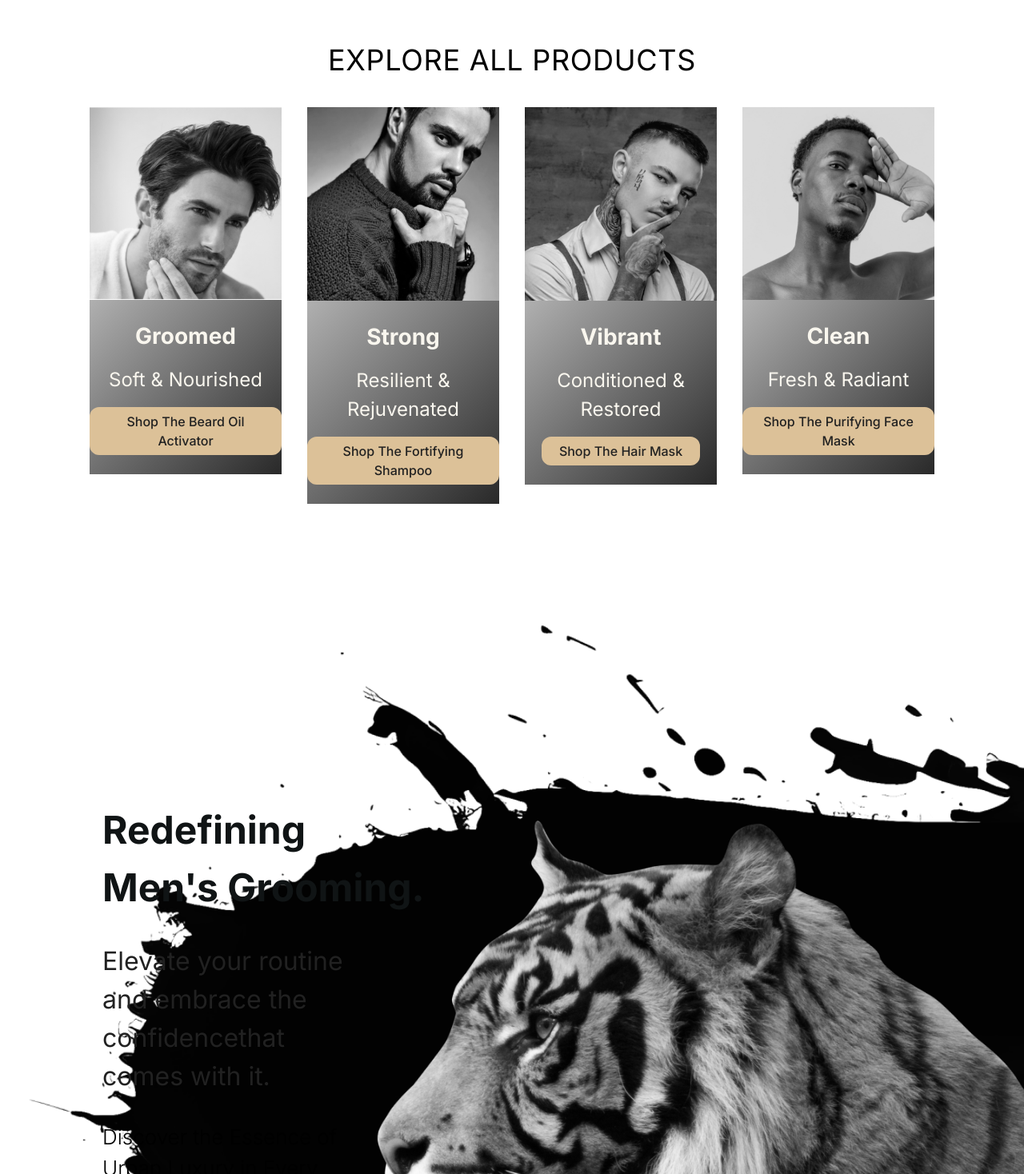
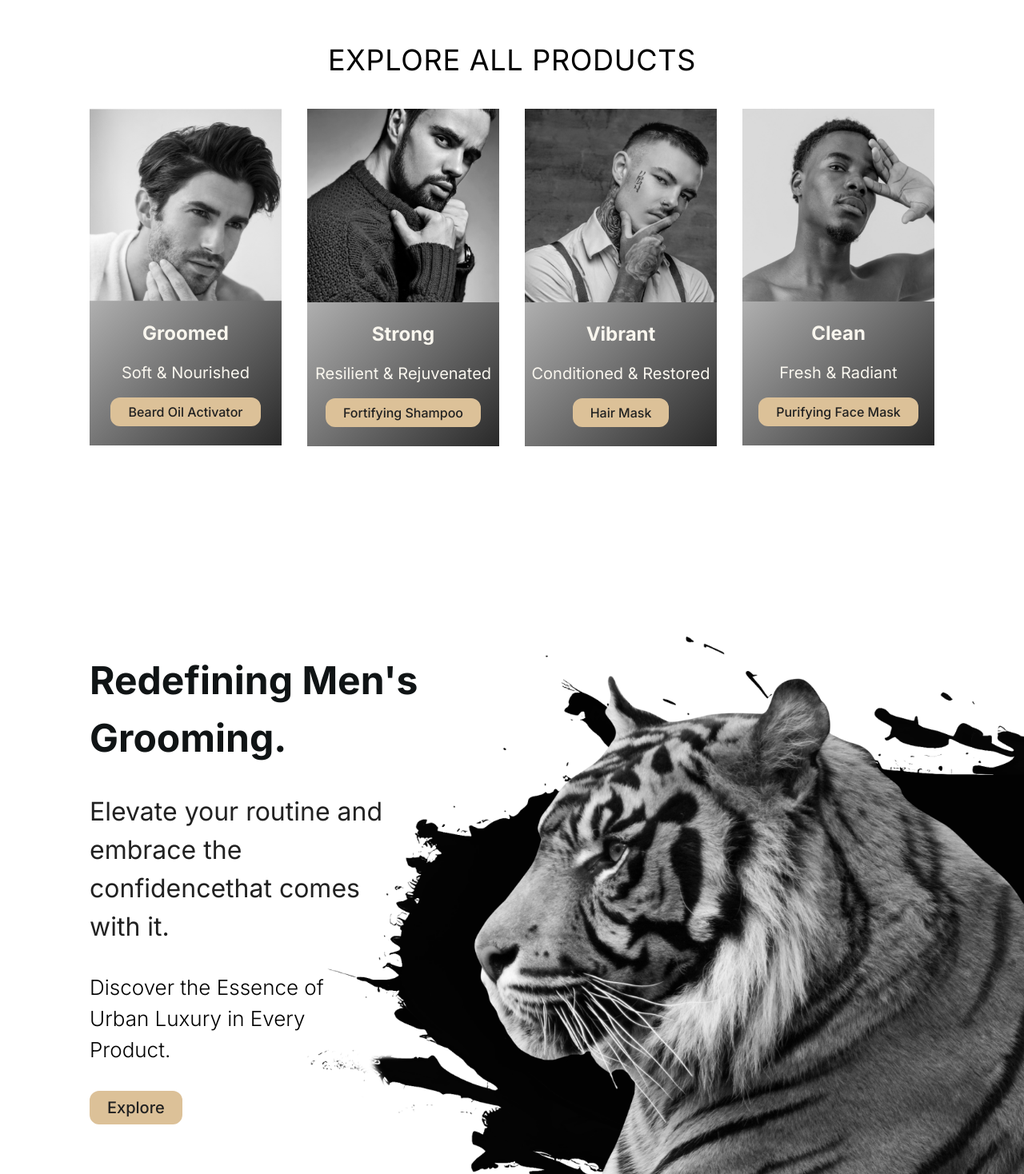
Before and after one commit to mykhail-druz/lacrim, a Next.js app: page / in a window 1280 px wide. Shown: the part 2062-3530 px from the top of the page at 80% size. Built offline with nearby package versions, Linux system fonts and the light colour scheme.

Commit message:
Add a lot of responsiveness

```diff
--- a/src/components/AboutUs/AboutUs.tsx
+++ b/src/components/AboutUs/AboutUs.tsx
@@ -70,7 +70,7 @@ export const AboutUs = () => {
             and confidence within your own skin.
           </p>
           <div>
-            <Button fontSize="20px" buttonColor="beige" href="#">
+            <Button fontSize="20px" buttonColor="beige" href="/products">
               Visit our store
             </Button>
           </div>
--- a/src/components/ComingSoon/ComingSoon.tsx
+++ b/src/components/ComingSoon/ComingSoon.tsx
@@ -10,7 +10,7 @@ export const ComingSoon = () => {
         <p className={`${styles.description}`}>summer collection</p>
         <div>
           {" "}
-          <Button fontSize="16px" buttonColor="black" href="#">
+          <Button fontSize="16px" buttonColor="black" href="/upcoming">
             Discover
           </Button>
         </div>
--- a/src/components/Footer/Footer.module.css
+++ b/src/components/Footer/Footer.module.css
@@ -1,5 +1,5 @@
 .footer{
-    @apply w-full bg-black lg:h-[400px] lg:space-y-0 space-y-8 px-8 lg:px-32 grid grid-cols-1 lg:grid-cols-3 py-16;
+    @apply w-full bg-black  lg:space-y-0 space-y-8 px-8 xl:px-8 2xl:px-32 grid grid-cols-1 lg:grid-cols-3 py-16;
 }
 .title{
     @apply text-[34px] font-bold text-white;
@@ -38,7 +38,7 @@
     @apply text-white text-[24px]
 }
 .newsletter__block{
-    @apply space-y-1;
+    @apply w-full sm:w-1/2 md:w-1/2 lg:w-full space-y-1;
 }
 .desc__form{
     @apply text-[16px] text-white
--- a/src/components/HeroBanner/HeroBanner.tsx
+++ b/src/components/HeroBanner/HeroBanner.tsx
@@ -114,7 +114,7 @@ export const HeroBanner = () => {
 
                   <p className="lg:text-[24px] text-white">{slideImage.desc}</p>
                 </div>
-                <Button href={""} buttonColor={"beige"} fontSize={"18"}>
+                <Button href={"/products"} buttonColor={"beige"} fontSize={"18"}>
                   Discover
                 </Button>
               </div>
--- a/src/components/Redefining/Redefining.module.css
+++ b/src/components/Redefining/Redefining.module.css
@@ -1,18 +1,31 @@
 .section {
-  @apply px-8 py-16 md:px-32 md:py-32 w-full flex flex-col justify-center;
+  @apply px-8 md:px-16 lg:px-24 xl:px-28 2xl:px-32 py-12 xl:py-16 2xl:py-32 w-full flex flex-col justify-center;
   background-image: url("/images/home/tiger.png"), url("/images/home/brush.png");
   background-position: right bottom, right bottom;
   background-repeat: no-repeat, no-repeat;
   background-size: contain, contain;
-  min-height: 1080px;
+  min-height: 850px;
 }
 
-@media (max-width: 639px) {
-    .section {
-      background-image: none;
-      min-height: 600px;
-    }
+@media (max-width: 1700px) {
+  .section {
+    background-size: 80%, 65%;
   }
+}
+
+@media (max-width: 1600px) {
+  .section {
+    background-size: 85%, 70%;
+  }
+}
+
+/* Удаление фоновых изображений на экранах меньше 640px */
+@media (max-width: 760px) {
+  .section {
+    background-image: none;
+    min-height: 600px;
+  }
+}
 
 .container {
   @apply flex flex-col space-y-4 md:space-y-8 w-full md:w-[50%] lg:w-[40%];
--- a/src/components/Redefining/Redefining.tsx
+++ b/src/components/Redefining/Redefining.tsx
@@ -6,14 +6,14 @@ export const Redefining = () => {
     <section className={styles.section}>
       <div className={styles.container}>
         <h1 className={`${styles.title}`}>Redefining men&apos;s grooming.</h1>
-        <h2 className={`${styles.subtitle} w-full md:w-[90%] lg:w-[80%]`}>
+        <h2 className={`${styles.subtitle} w-full lg:w-full xl:w-[95%] 2xl:w-[80%]`}>
           Elevate your routine and embrace the confidencethat comes with it.
         </h2>
         <p className={`${styles.description} w-full md:w-[85%] lg:w-[75%]`}>
           Discover the Essence of Urban Luxury in Every Product.
         </p>
         <div>
-          <Button fontSize="20px" buttonColor="beige" href="#">
+          <Button fontSize="20px" buttonColor="beige" href="/products">
             Explore
           </Button>
         </div>
--- a/src/components/UrbanMan/Card.tsx
+++ b/src/components/UrbanMan/Card.tsx
@@ -22,18 +22,20 @@ export const Card: React.FC<CardProps> = ({
   return (
     <div className={styles.card}>
       {image && (
-        <Image src={image} alt={title || ""} width={350} height={450} />
+        <Image className="translate-y-[2px]" src={image} alt={title || ""} width={350} height={450} />
       )}
       <div className={styles.text__container}>
         {title && <h2 className={styles.card__title}>{title}</h2>}
         {description && (
           <p className={styles.card__description}>{description}</p>
         )}
+        <div>
         {buttonText && (
           <Button fontSize="16px" buttonColor="beige" href={href}>
             {buttonText}
           </Button>
         )}
+        </div>
       </div>
     </div>
   );
--- a/src/components/UrbanMan/UrbanMan.module.css
+++ b/src/components/UrbanMan/UrbanMan.module.css
@@ -7,25 +7,27 @@
 }
 
 .title {
-  @apply capitalize font-bold text-[36px] md:text-[48px];
+  @apply capitalize font-bold text-[30px] md:text-[48px];
   letter-spacing: 0.05em;
 }
 
 .subtitle {
-  @apply uppercase font-normal text-[24px] md:text-[36px];
+  @apply uppercase font-normal text-[22px] md:text-[36px];
   letter-spacing: 0.02em;
 }
 
 .card__container {
-  @apply flex flex-col md:flex-row space-y-8 md:space-y-0 space-x-0 md:space-x-0 lg:space-x-8;
+  @apply flex flex-col space-y-8 md:grid md:grid-cols-2 md:gap-8 lg:gap-12 xl:gap-0 md:space-y-0 md:space-x-0 lg:grid-cols-2 lg:space-x-0 xl:flex xl:flex-row xl:space-y-0 xl:space-x-8 2xl:flex 2xl:flex-row 2xl:space-y-0 2xl:space-x-8;
 }
+
+
 
 .card {
   @apply flex flex-col;
 }
 
 .text__container {
-  @apply flex flex-col text-center items-center justify-center space-y-4 py-6;
+  @apply flex flex-col text-center items-center justify-center space-y-4 py-6 px-2;
  background: hsla(0, 0%, 69%, 1);
 
 background: linear-gradient(-45deg, hsla(0, 0%, 69%, 1) 0%, hsla(0, 0%, 16%, 3) 100%);
@@ -38,9 +40,9 @@ filter: progid: DXImageTransform.Microsoft.gradient( startColorstr="#B1B1B1", en
 }
 
 .card__title {
-  @apply text-[28px] font-bold text-white;
+  @apply text-[22px] md:text-[20px] lg:text-[22px] xl:text-[24px] 2xl:text-[28px] font-bold text-white;
 }
 
 .card__description {
-  @apply text-[24px] font-normal text-white;
+  @apply text-[18px] md:text-[20px] lg:text-[20px] xl:text-[20px] 2xl:text-[24px] font-normal text-white whitespace-nowrap;
 }
--- a/src/components/UrbanMan/UrbanMan.tsx
+++ b/src/components/UrbanMan/UrbanMan.tsx
@@ -5,40 +5,36 @@ export const UrbanMan = () => {
   return (
     <section className={styles.section}>
       <div className={styles.container}>
-        <h2 className={`${styles.title}`}>
-          For the urban man
-        </h2>
-        <p className={`${styles.subtitle}`}>
-          Explore all products
-        </p>
+        <h2 className={`${styles.title}`}>For the urban man</h2>
+        <p className={`${styles.subtitle}`}>Explore all products</p>
         <div className={styles.card__container}>
           <Card
             image="/images/home/groomed.webp"
             title="Groomed"
             description="Soft & Nourished"
-            buttonText="Shop The Beard Oil Activator"
-            href="#"
+            buttonText="Beard Oil Activator"
+            href="/products"
           />
           <Card
             image="/images/home/strong.webp"
             title="Strong"
             description="Resilient & Rejuvenated"
-            buttonText="Shop The Fortifying Shampoo"
-            href="#"
+            buttonText="Fortifying Shampoo"
+            href="/products"
           />
           <Card
             image="/images/home/vibrant.webp"
             title="Vibrant"
             description="Conditioned & Restored"
-            buttonText="Shop The Hair Mask"
-            href="#"
+            buttonText="Hair Mask"
+            href="/products"
           />
           <Card
             image="/images/home/clean.webp"
             title="Clean"
             description="Fresh & Radiant"
-            buttonText="Shop The Purifying Face Mask"
-            href="#"
+            buttonText="Purifying Face Mask"
+            href="/products"
           />
         </div>
       </div>
--- a/src/components/UrbanSkinkare/UrbanSkinkare.tsx
+++ b/src/components/UrbanSkinkare/UrbanSkinkare.tsx
@@ -18,7 +18,7 @@ export const UrbanSkinkare = () => {
             values both aesthetics and functionality in his skincare.
           </p>
         </div>
-        <Button fontSize="20px" buttonColor="beige" href="#">
+        <Button fontSize="20px" buttonColor="beige" href="/about">
           Explore
         </Button>
       </div>
```
Also changed, not shown: src/components/AboutHero/AboutHero.module.css (+13 -7 lines).
